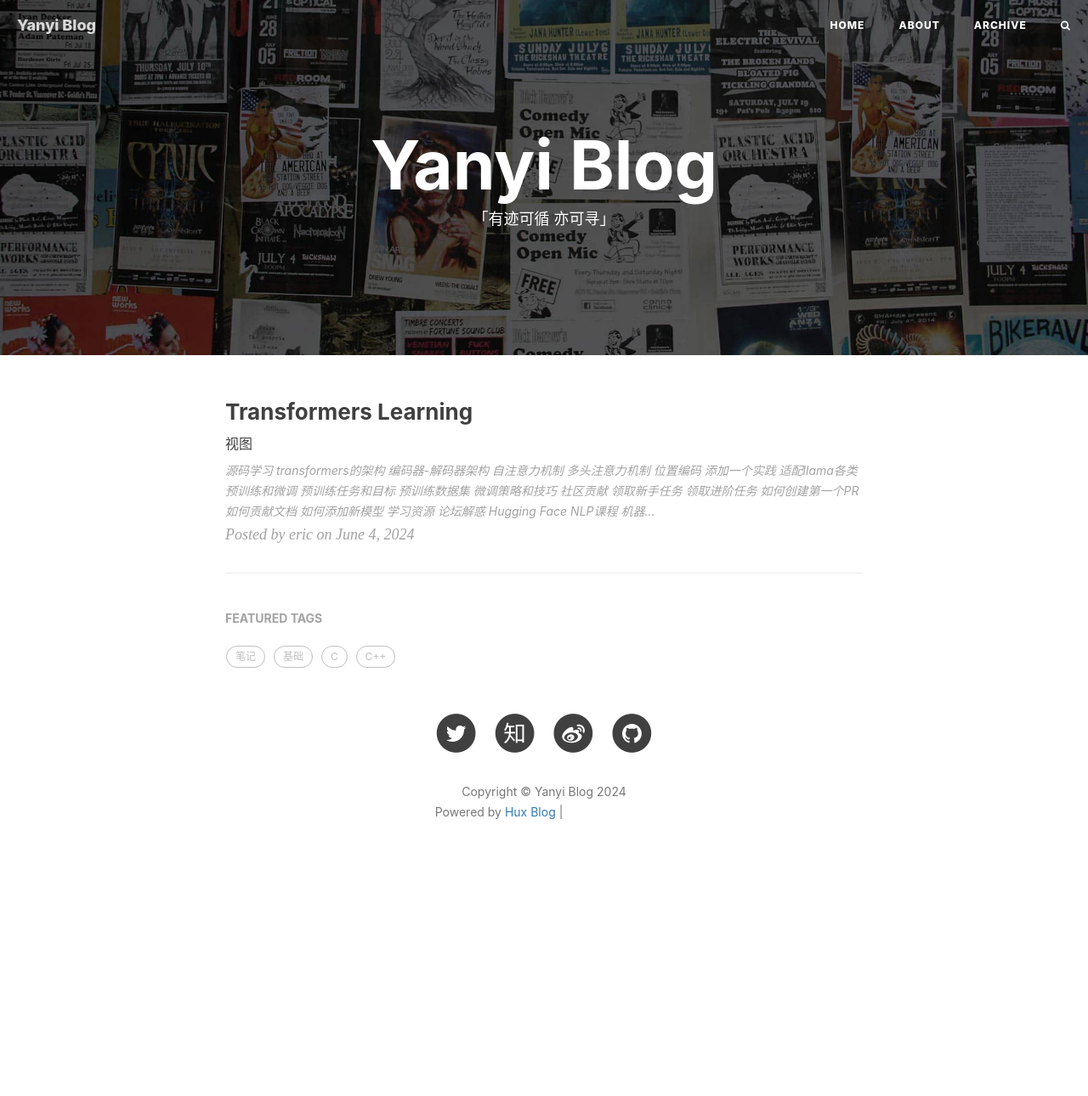
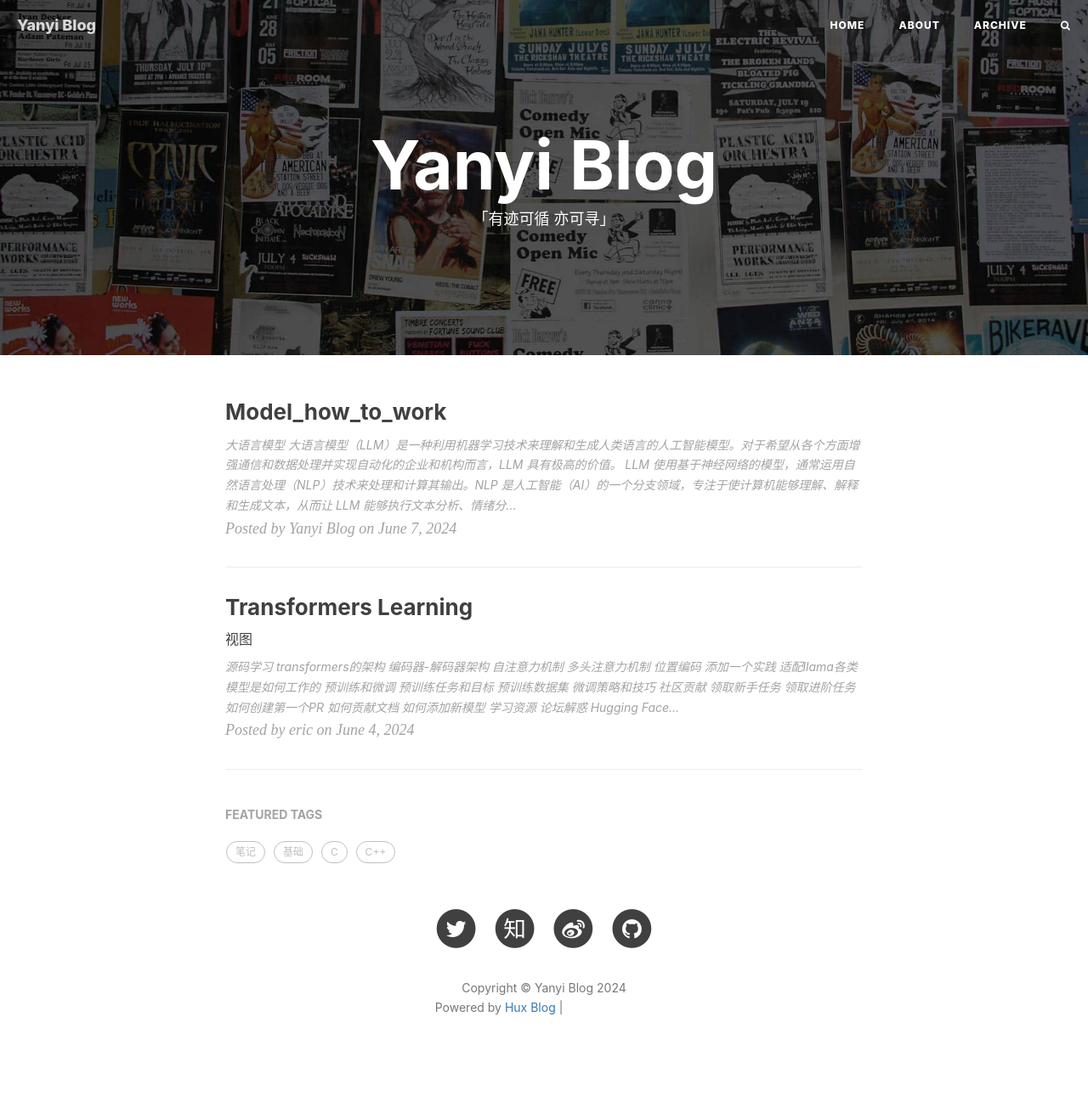
Before and after one commit to erics0/erics0.github.io, a Jekyll site: the page built from index.html, in a window 1280 px wide. Shown: the whole page at 85% size. Built offline with Jekyll 4.4.1, drawn with Linux system fonts in a browser that asks for light colours; nearby versions of some CDN libraries; the list of posts is cut into pages by our own code; comment, search, counter and statistics services are not loaded; before the commit the page ends 1060 px from its top, so only the background shows below that; grey boxes are pictures that could not be loaded.

Commit message:
add model how to work

```diff
--- a/_posts/transformers/2024-06-04-transformers.md
+++ b/_posts/transformers/2024-06-04-transformers.md
@@ -30,6 +30,8 @@ tags:
 
 [适配llama各类](./tutorials/transformers_model_code.md)
 
+[模型是如何工作的](./tutorials/2024-06-07-model_how_to_work.md)
+
 #### 预训练和微调
 
 [预训练任务和目标]()
```
Also changed, not shown: _posts/transformers/tutorials/2024-06-07-model_how_to_work.md (renamed from _posts/transformers/tutorials/model_how_to_work.md).
